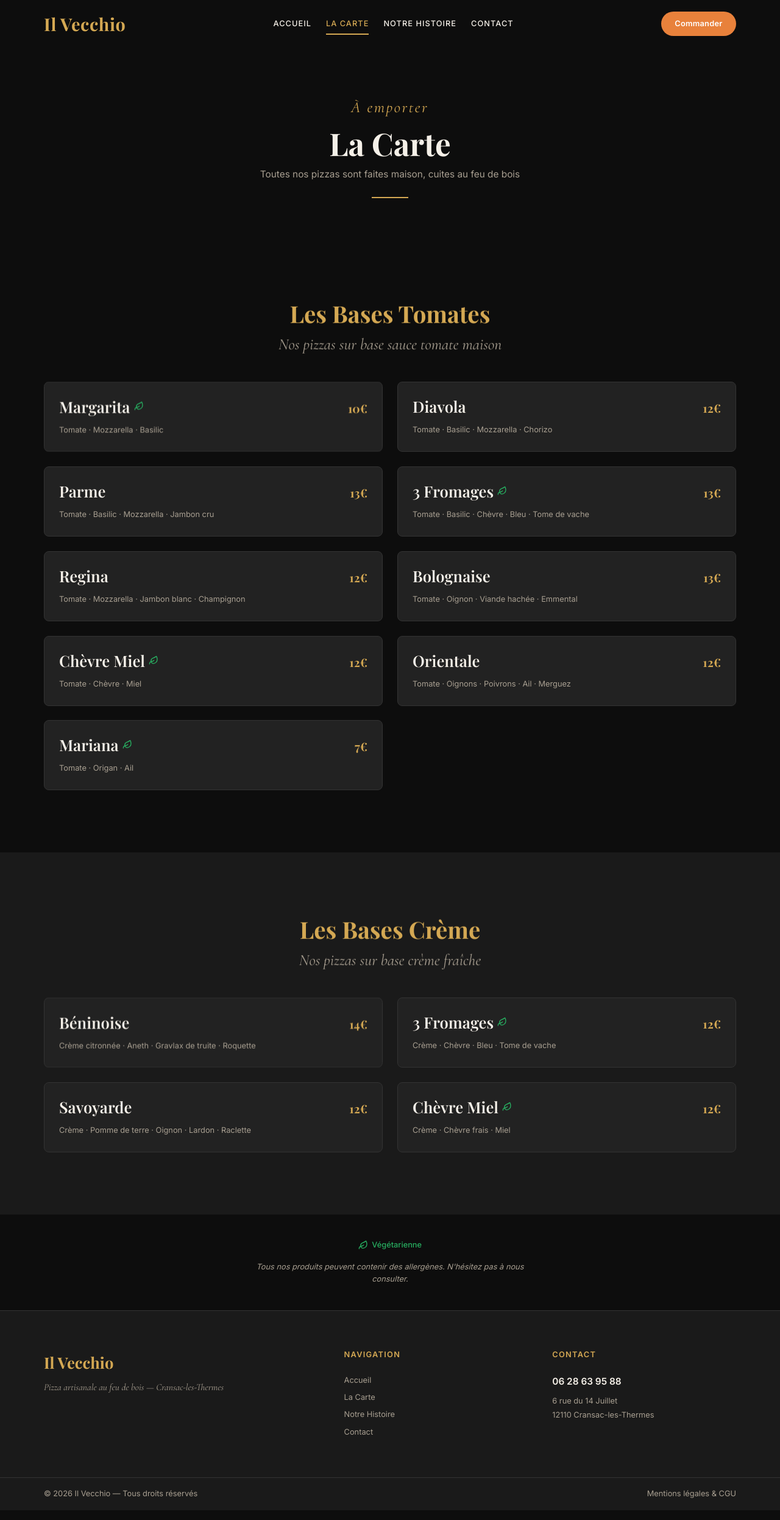
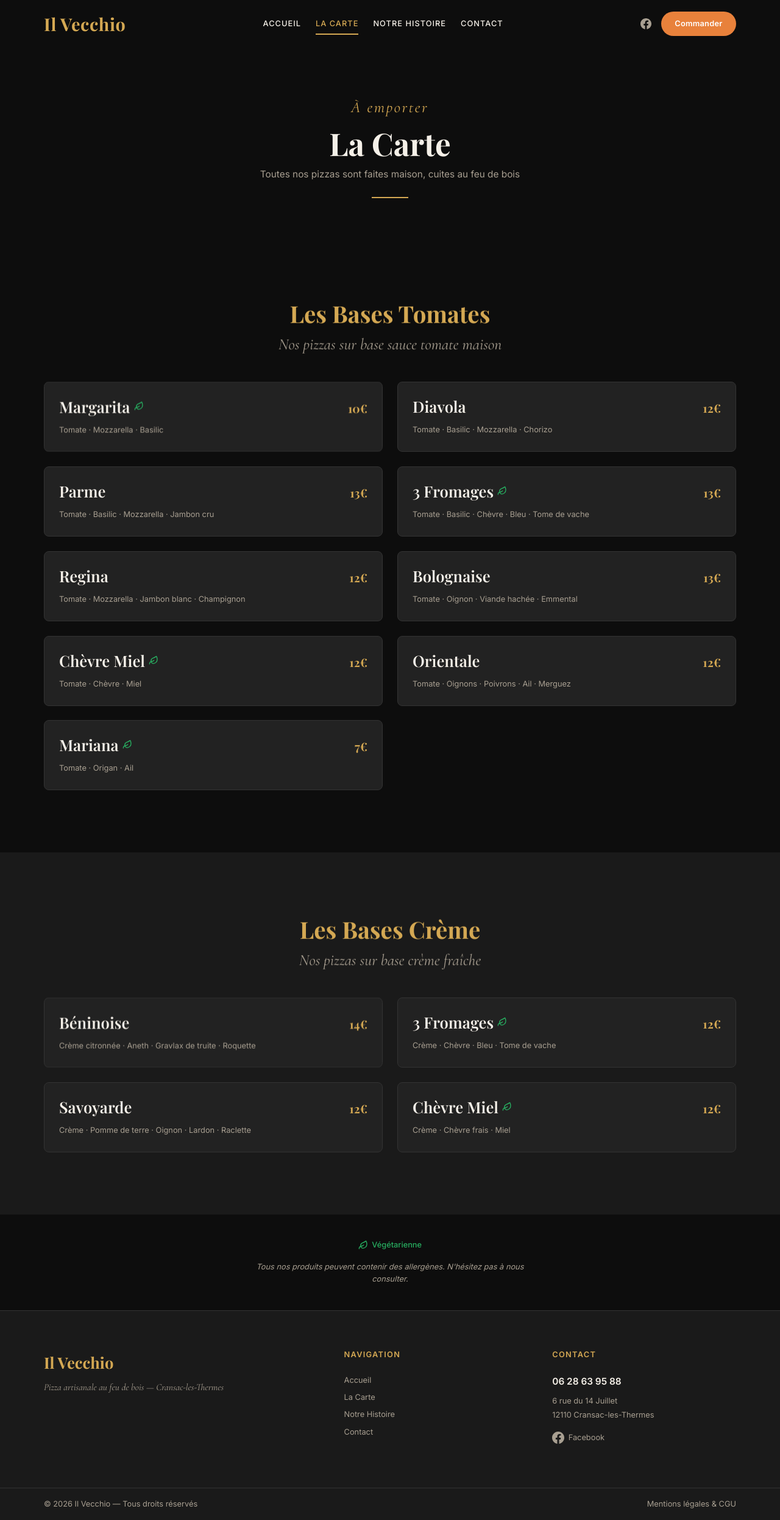
Before and after one commit to Alexandre-Meurot/il-vecchio, an Angular app: page /la-carte in a window 1280 px wide. Shown: the whole page at 61% size. Built offline with nearby package versions, Linux system fonts and the light colour scheme; a web font is replaced by a local one.

Commit message:
add facebook links

```diff
--- a/src/app/core/config/site.config.ts
+++ b/src/app/core/config/site.config.ts
@@ -69,9 +69,9 @@ export const SITE_CONFIG = {
   /** Modes de paiement acceptés */
   paymentMethods: ['Carte bancaire', 'Chèque', 'Espèces'],
 
-  /** Réseaux sociaux (à compléter si besoin) */
+  /** Réseaux sociaux */
   social: {
-    facebook: '',
+    facebook: 'https://www.facebook.com/profile.php?id=61579564966850',
     instagram: '',
   },
 
--- a/src/app/shared/components/footer/footer.component.html
+++ b/src/app/shared/components/footer/footer.component.html
@@ -25,6 +25,14 @@
         {{ config.contact.address.street }}<br>
         {{ config.contact.address.postalCode }} {{ config.contact.address.city }}
       </address>
+      @if (config.social.facebook) {
+        <div class="footer__social">
+          <a [href]="config.social.facebook" target="_blank" rel="noopener noreferrer" aria-label="Suivez-nous sur Facebook" class="footer__social-link">
+            <svg xmlns="http://www.w3.org/2000/svg" width="20" height="20" viewBox="0 0 24 24" fill="currentColor"><path d="M24 12.073c0-6.627-5.373-12-12-12s-12 5.373-12 12c0 5.99 4.388 10.954 10.125 11.854v-8.385H7.078v-3.47h3.047V9.43c0-3.007 1.792-4.669 4.533-4.669 1.312 0 2.686.235 2.686.235v2.953H15.83c-1.491 0-1.956.925-1.956 1.874v2.25h3.328l-.532 3.47h-2.796v8.385C19.612 23.027 24 18.062 24 12.073z"/></svg>
+            Facebook
+          </a>
+        </div>
+      }
     </div>
   </div>
 
--- a/src/app/shared/components/footer/footer.component.scss
+++ b/src/app/shared/components/footer/footer.component.scss
@@ -82,6 +82,23 @@
     line-height: var(--lh-relaxed);
   }
 
+  &__social {
+    margin-top: var(--space-xs);
+  }
+
+  &__social-link {
+    display: inline-flex;
+    align-items: center;
+    gap: 0.4rem;
+    color: var(--color-text-muted);
+    font-size: var(--fs-small);
+    transition: color var(--transition-fast);
+
+    &:hover {
+      color: #1877F2;
+    }
+  }
+
   &__bottom {
     border-top: 1px solid var(--color-border);
     padding: var(--space-sm) 0;
--- a/src/app/shared/components/header/header.component.html
+++ b/src/app/shared/components/header/header.component.html
@@ -21,10 +21,17 @@
       </a>
     </nav>
 
-    <!-- CTA téléphone -->
-    <a [href]="'tel:' + phone" class="header__cta btn btn--primary">
-      {{ texts.cta }}
-    </a>
+    <!-- CTA téléphone + Facebook -->
+    <div class="header__actions">
+      @if (facebookUrl) {
+        <a [href]="facebookUrl" target="_blank" rel="noopener noreferrer" aria-label="Facebook" class="header__social">
+          <svg xmlns="http://www.w3.org/2000/svg" width="18" height="18" viewBox="0 0 24 24" fill="currentColor"><path d="M24 12.073c0-6.627-5.373-12-12-12s-12 5.373-12 12c0 5.99 4.388 10.954 10.125 11.854v-8.385H7.078v-3.47h3.047V9.43c0-3.007 1.792-4.669 4.533-4.669 1.312 0 2.686.235 2.686.235v2.953H15.83c-1.491 0-1.956.925-1.956 1.874v2.25h3.328l-.532 3.47h-2.796v8.385C19.612 23.027 24 18.062 24 12.073z"/></svg>
+        </a>
+      }
+      <a [href]="'tel:' + phone" class="header__cta btn btn--primary">
+        {{ texts.cta }}
+      </a>
+    </div>
 
     <!-- Bouton hamburger mobile -->
     <button
@@ -58,6 +65,12 @@
       <a [href]="'tel:' + phone" class="header__mobile-cta btn btn--primary" (click)="closeMenu()">
         {{ phoneDisplay }}
       </a>
+      @if (facebookUrl) {
+        <a [href]="facebookUrl" target="_blank" rel="noopener noreferrer" class="header__mobile-social" (click)="closeMenu()">
+          <svg xmlns="http://www.w3.org/2000/svg" width="22" height="22" viewBox="0 0 24 24" fill="currentColor"><path d="M24 12.073c0-6.627-5.373-12-12-12s-12 5.373-12 12c0 5.99 4.388 10.954 10.125 11.854v-8.385H7.078v-3.47h3.047V9.43c0-3.007 1.792-4.669 4.533-4.669 1.312 0 2.686.235 2.686.235v2.953H15.83c-1.491 0-1.956.925-1.956 1.874v2.25h3.328l-.532 3.47h-2.796v8.385C19.612 23.027 24 18.062 24 12.073z"/></svg>
+          Facebook
+        </a>
+      }
     </nav>
   </div>
 </header>
--- a/src/app/shared/components/header/header.component.scss
+++ b/src/app/shared/components/header/header.component.scss
@@ -74,13 +74,31 @@
     }
   }
 
-  &__cta {
-    font-size: var(--fs-small);
-    padding: 0.6rem 1.4rem;
+  &__actions {
+    display: flex;
+    align-items: center;
+    gap: var(--space-sm);
 
     @media (max-width: 768px) {
       display: none;
     }
+  }
+
+  &__social {
+    display: flex;
+    align-items: center;
+    justify-content: center;
+    color: var(--color-text-muted);
+    transition: color var(--transition-fast);
+
+    &:hover {
+      color: #1877F2;
+    }
+  }
+
+  &__cta {
+    font-size: var(--fs-small);
+    padding: 0.6rem 1.4rem;
   }
 
   /* Hamburger */
@@ -167,5 +185,36 @@
     margin-top: var(--space-sm);
     font-family: var(--font-body) !important;
     font-size: var(--fs-body) !important;
+    transition:
+      background-color var(--transition-fast),
+      transform var(--transition-fast),
+      box-shadow var(--transition-fast),
+      color var(--transition-fast);
+
+    &:hover,
+    &.active {
+      color: var(--color-white) !important;
+      background-color: var(--color-accent-warm-hover);
+      transform: translateY(-2px);
+      box-shadow: var(--shadow-hover);
+    }
+
+    &:active {
+      transform: translateY(0);
+    }
+  }
+
+  &__mobile-social {
+    display: inline-flex;
+    align-items: center;
+    gap: 0.5rem;
+    color: var(--color-text-muted);
+    font-family: var(--font-body);
+    font-size: var(--fs-body);
+    transition: color var(--transition-fast);
+
+    &:hover {
+      color: #1877F2;
+    }
   }
 }
--- a/src/app/shared/components/header/header.component.ts
+++ b/src/app/shared/components/header/header.component.ts
@@ -15,6 +15,7 @@ export class HeaderComponent {
   readonly siteName = SITE_CONFIG.name;
   readonly phone = SITE_CONFIG.contact.phone;
   readonly phoneDisplay = SITE_CONFIG.contact.phoneDisplay;
+  readonly facebookUrl = SITE_CONFIG.social.facebook;
 
   menuOpen = signal(false);
   scrolled = signal(false);
--- a/src/index.html
+++ b/src/index.html
@@ -95,7 +95,8 @@
           }
         ],
         "paymentAccepted": "Cash, Credit Card, Check",
-        "currenciesAccepted": "EUR"
+        "currenciesAccepted": "EUR",
+        "sameAs": ["https://www.facebook.com/profile.php?id=61579564966850"]
       }
     </script>
     <link rel="manifest" href="manifest.webmanifest" />
```
